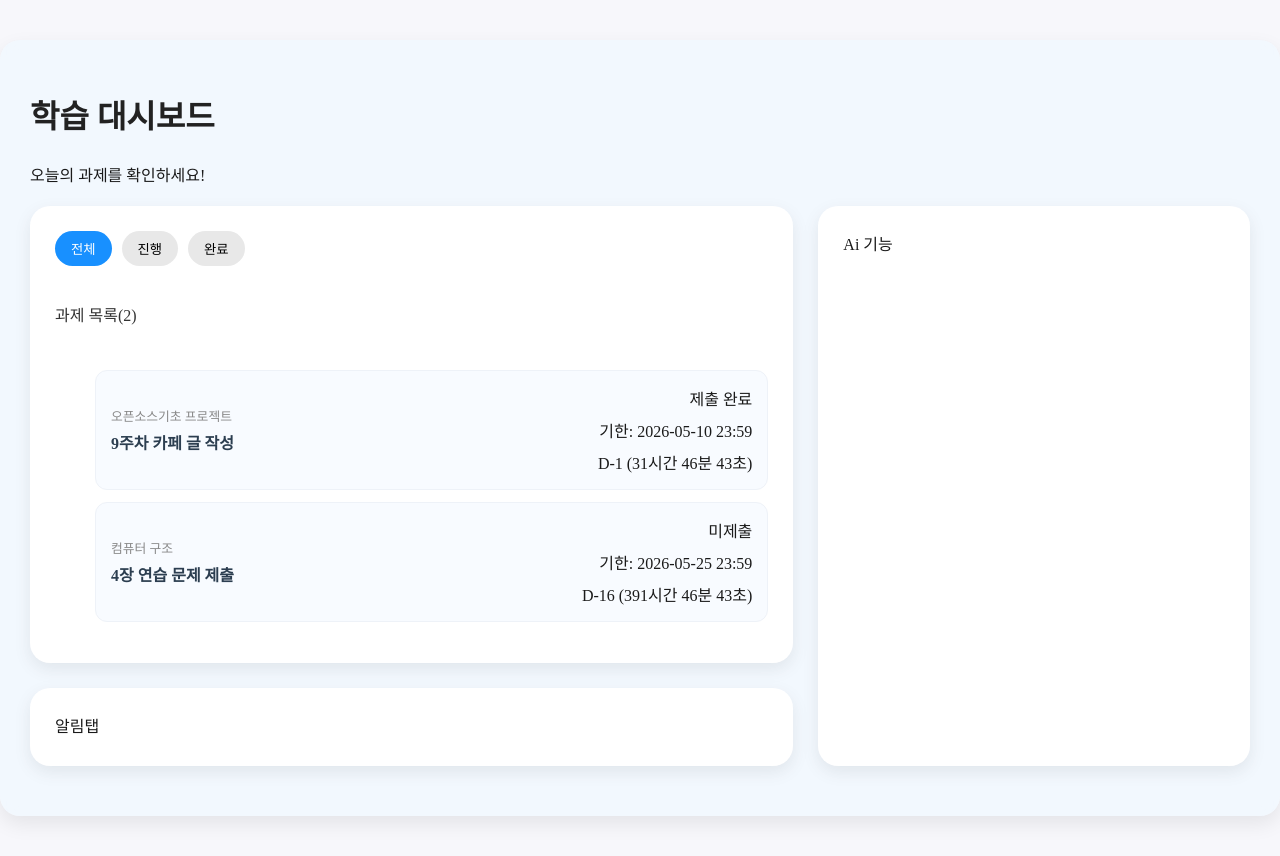
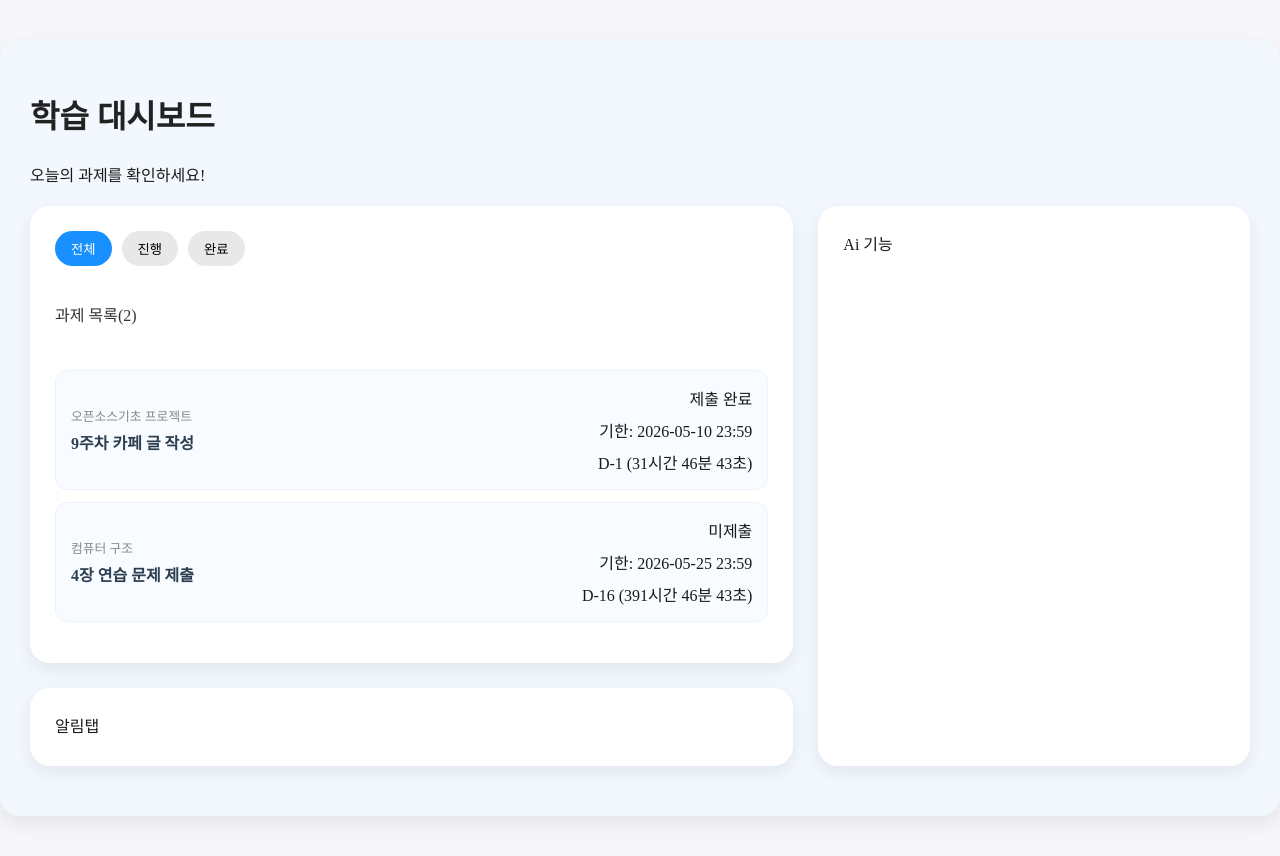
Before and after one commit to KadenID/OSBP_Team_NULL, a React (Vite) app in the folder client/: page / in a window 1280 px wide. Built offline with nearby package versions, Linux system fonts and the light colour scheme.

Commit message:
css 과제 배경 추가 #15

```diff
--- a/client/src/Components/assignment-tab/AssignmentTab.css
+++ b/client/src/Components/assignment-tab/AssignmentTab.css
@@ -14,6 +14,8 @@
   display: flex;
   flex-direction: column;
   gap: 12px;
+  padding: 0;
+  list-style: none;
 }
 
 .tab-buttons {
```
